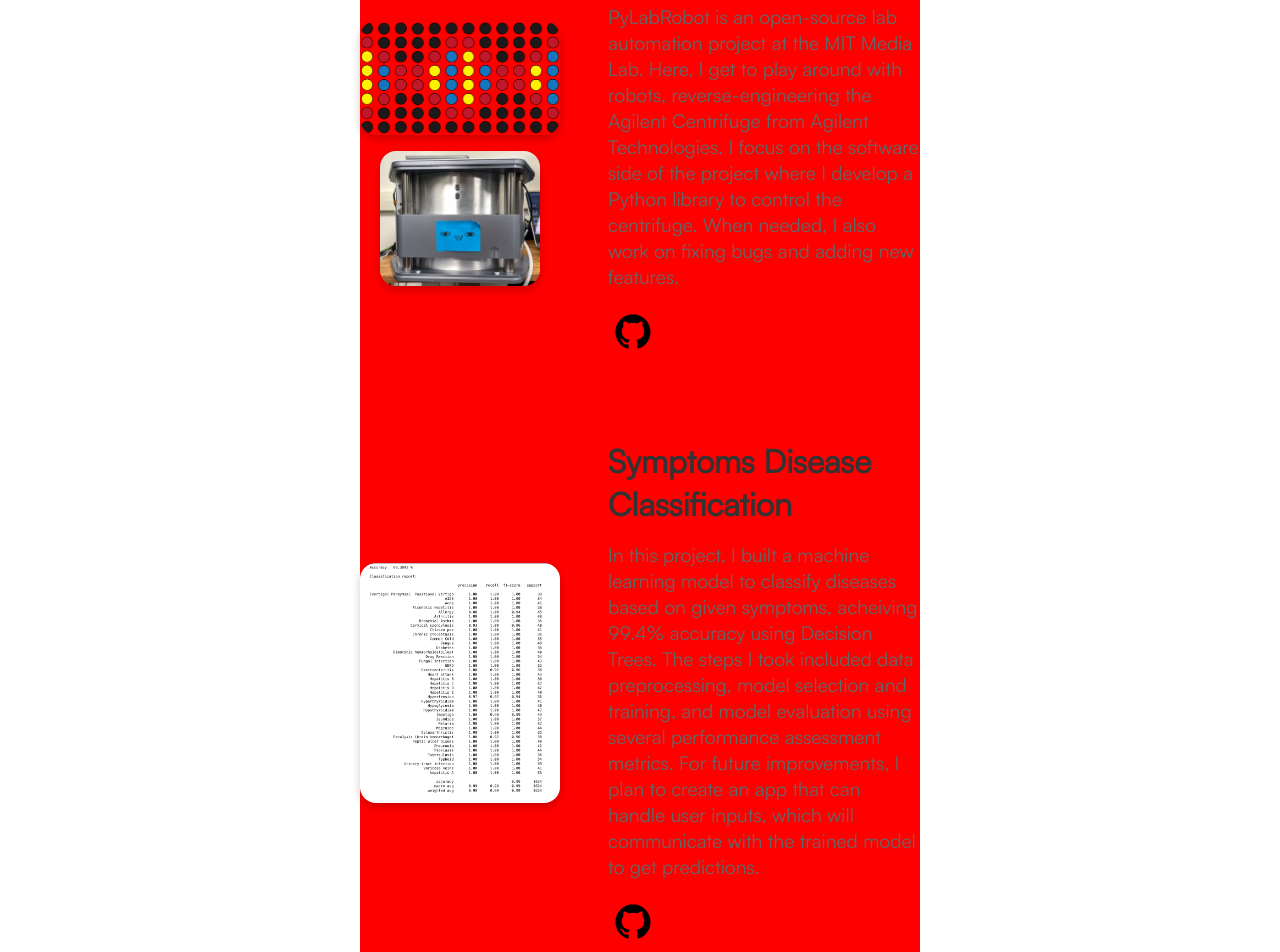
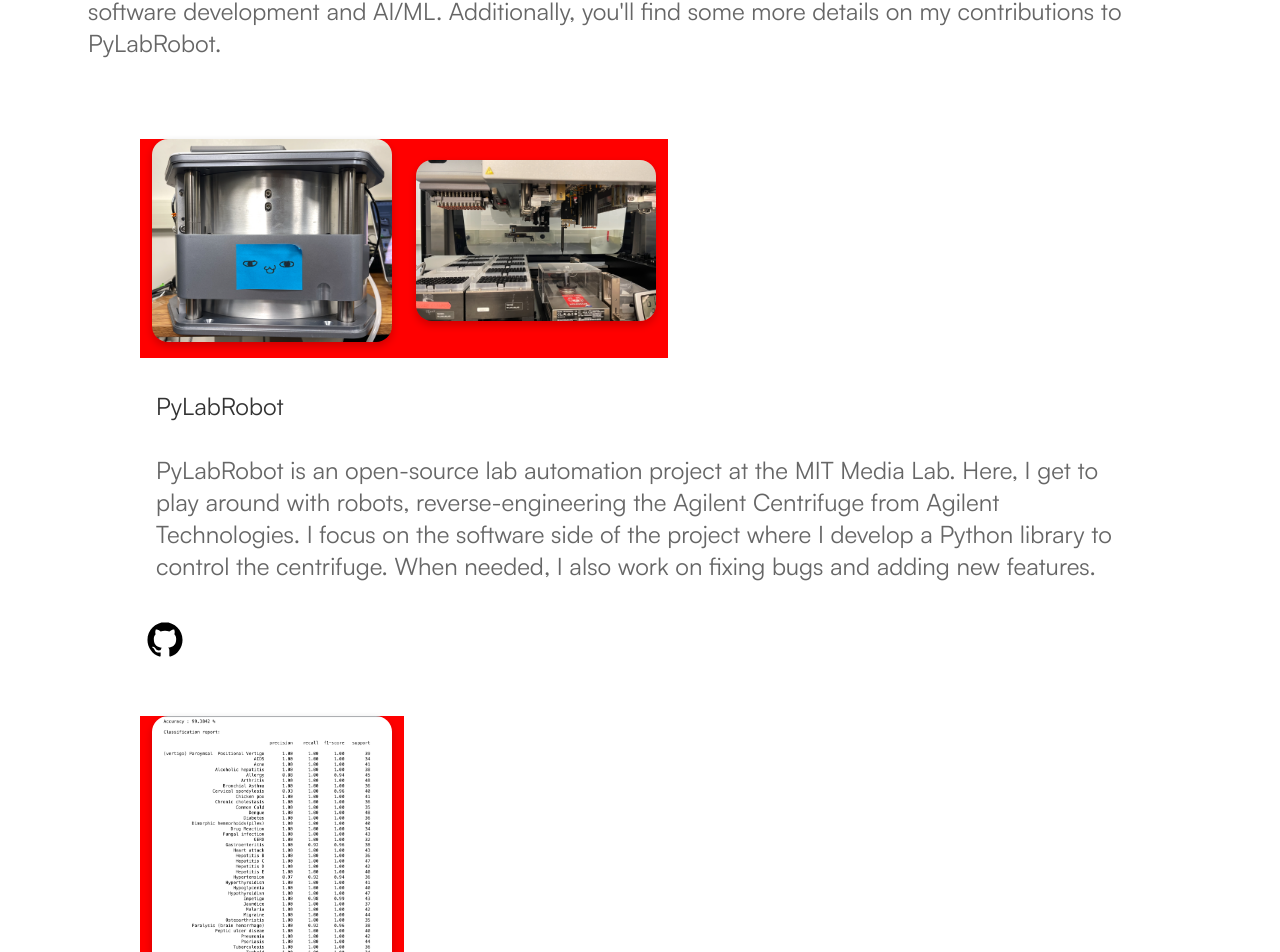
Before and after one commit to Ph1so/personal-website, a React (Create React App) app: page / in a window 1280 px wide. Shown: the part 1680-2632 px from the top of the page. Built offline with nearby package versions, Linux system fonts and the light colour scheme.

Commit message:
made everything responsive and imgaes go above project title

```diff
--- a/src/App.js
+++ b/src/App.js
@@ -3,10 +3,11 @@
 import About from "./components/About";
 import Projects from "./components/Projects";
 import Footer from "./components/Footer";
+import "./index.css"; // assuming you have a CSS file for styling
 
 const App = () => {
   return (
-    <div>
+    <div className="app-container">
       <Hello />
       <About />
       <Projects />
--- a/src/components/About.css
+++ b/src/components/About.css
@@ -1,31 +1,18 @@
 @import url("../fonts.css");
 
 .about-container {
-  position: absolute;
-  top: 100%;
-  left: 50%; /* Center horizontally */
-  transform: translate(-50%);
   display: flex;
   flex-direction: column;
   justify-content: center;
-  align-items: left;
+  align-items: center; /* Center horizontally */
   max-width: 70vmin; /* Limit width */
   width: 90%; /* Default width */
   height: auto; /* Allow height to adjust based on content */
-  background-color: red;
-}
-
-/* Optional: Add media query for smaller screens */
-@media screen and (max-width: 768px) {
-  .about-container {
-    width: 95%; /* Adjust width for smaller screens */
-  }
 }
 
 .about-title {
   font-family: "Satoshi", sans-serif;
   font-size: 3rem;
-  font-weight: bold;
   color: #333;
   text-align: left;
   margin-bottom: 1rem;
@@ -41,3 +28,19 @@
 .red {
   color: #a91d3a;
 }
+
+/* Responsive Styling */
+@media screen and (max-width: 768px) {
+  .about-container {
+    width: 100%; /* Full width for smaller screens */
+    padding: 0 20px; /* Add some horizontal padding */
+  }
+
+  .about-title {
+    font-size: 2.5rem; /* Decrease font size for smaller screens */
+  }
+
+  .about-description {
+    font-size: 1rem; /* Decrease font size for smaller screens */
+  }
+}
--- a/src/components/Footer.css
+++ b/src/components/Footer.css
@@ -1,6 +1,5 @@
 .footer {
-  position: absolute;
-  bottom: -200%; /* Position at the bottom of the viewport */
+  position: relative;
   left: 50%; /* Center horizontally */
   transform: translateX(-50%);
   display: flex;
@@ -11,9 +10,3 @@
   width: 90%; /* Default width */
   height: 20vmin;
 }
-
-@media screen and (max-width: 768px) {
-  .footer {
-    width: 95%; /* Adjust width for smaller screens */
-  }
-}
--- a/src/components/Hello.css
+++ b/src/components/Hello.css
@@ -1,13 +1,11 @@
+@import url("../fonts.css");
+
 .hello-container {
-  position: absolute;
-  top: 50%;
-  left: 50%;
-  transform: translate(-50%, -50%);
   display: flex;
   flex-direction: row;
   justify-content: center;
   align-items: center;
-  width: 90%;
+  width: 100%;
   max-width: 70vmin;
   padding: 1rem;
   box-sizing: border-box;
@@ -18,7 +16,7 @@
   flex-direction: column;
   justify-content: center;
   align-items: flex-start;
-  width: 60%;
+  width: 70%;
   margin-right: 2rem;
 }
 
@@ -30,7 +28,6 @@
 
 .type-animation {
   font-size: clamp(2rem, 5vw, 3.5rem); /* Responsive font size */
-  font-weight: bold;
   color: #333;
 }
 
@@ -43,7 +40,7 @@
 }
 
 .img {
-  width: 30vmin;
+  width: 25vmin;
   height: auto;
   border-radius: 4rem;
   box-shadow: 0 4px 8px rgba(0, 0, 0, 0.2);
--- a/src/components/Hello.js
+++ b/src/components/Hello.js
@@ -12,18 +12,20 @@
         <div className="hello">
           <TypeAnimation
             sequence={[
-              "Hello,         ",
+              "Helllo",
+              400,
+              "Hello,",
               200,
-              "Hello, I       ",
+              "Hello, I",
               400,
-              "Hello, I'm     ",
+              "Hello, I'm",
               700,
-              "Hello, I'm     ",
+              "Hello, I'm ",
               400,
               "Hello, I'm Phi.",
               2500,
-              "               ",
-              2000,
+              "",
+              1750,
             ]}
             speed={225}
             className="type-animation"
--- a/src/components/Projects.css
+++ b/src/components/Projects.css
@@ -1,28 +1,20 @@
+@import url("../fonts.css");
+
 .projects-container {
-  position: absolute;
-  top: 170%; /* Adjust this value as needed */
-  left: 50%; /* Center horizontally */
-  transform: translateX(-50%);
+  position: relative;
+  padding: 2rem;
   display: flex;
   flex-direction: column;
-  justify-content: center;
-  align-items: left;
-  max-width: 70vmin; /* Limit width */
-  width: 90%; /* Default width */
-  height: auto; /* Allow height to adjust based on content */
-  background-color: red;
-}
-
-@media screen and (max-width: 768px) {
-  .projects-container {
-    width: 95%; /* Adjust width for smaller screens */
-  }
+  align-items: center;
+  max-width: 1200px;
+  margin: 0 auto;
+  box-sizing: border-box;
+  /* background-color: red; */
 }
 
 .projects-title {
   font-family: "Satoshi", sans-serif;
-  font-size: 3rem;
-  font-weight: bold;
+  font-size: clamp(2rem, 4vw, 3rem);
   color: #333;
   text-align: left;
   margin-bottom: 1rem;
@@ -30,112 +22,84 @@
 
 .projects-description {
   font-family: "Satoshi", sans-serif;
-  font-size: 1.2rem;
+  font-size: clamp(1rem, 2.5vw, 1.5rem);
   color: #666;
   text-align: left;
   margin-bottom: 5rem;
+  padding: 0 1rem;
 }
 
-.project1 {
+.project {
+  display: flex;
+  flex-direction: column; /* Change to column */
+  align-items: center; /* Center horizontally */
+  margin-bottom: 3rem;
+  width: 100%;
+  max-width: 1000px;
+  box-sizing: border-box;
+}
+
+.project-images {
   display: flex;
   flex-direction: row;
-  justify-content: left;
+  justify-content: center;
   align-items: center;
-  margin-bottom: 5rem;
+  margin-bottom: 2rem; /* Adjust margin */
+  background-color: red;
 }
 
-.project1-images {
-  display: flex;
-  flex-direction: column;
-  justify-content: flex-start;
-  align-items: center;
-  height: 25vmin;
-  width: 40vmin;
-  margin-right: 3rem;
-}
-
-.project1-img1 {
-  transform: translateY(-4vmin); /* Move image up */
-  width: 25vmin;
+.project-img {
+  width: 100%;
+  max-width: 30vmin;
   height: auto;
   border-radius: 1rem;
   box-shadow: 0 4px 8px rgba(0, 0, 0, 0.2);
+  margin-bottom: 1rem;
+  margin-left: 2rem;
+  margin-right: 2rem;
 }
 
-.project1-img2 {
-  transform: translateY(-4vmin); /* Move image up */
-  width: 20vmin;
-  height: auto;
-  border-radius: 1rem;
-  box-shadow: 0 4px 8px rgba(0, 0, 0, 0.2);
-  margin-top: 2vmin; /* Margin between img1 and img2 */
+.project-content {
+  flex: 2;
+  display: flex;
+  flex-direction: column;
+  align-items: flex-start;
+  text-align: center; /* Center text */
 }
 
-.project1-title {
+.project-title {
   font-family: "Satoshi", sans-serif;
-  font-size: 2rem;
-  font-weight: bold;
+  font-size: clamp(1rem, 2.5vw, 1.5rem);
   color: #333;
+  text-align: center; /* Center text */
+  margin-bottom: 2rem;
+  padding: 0 1rem;
   text-align: left;
-  margin-bottom: 1rem;
 }
 
-.project1-description {
+.project-description {
   font-family: "Satoshi", sans-serif;
-  font-size: 1.2rem;
+  font-size: clamp(1rem, 2.5vw, 1.5rem);
   color: #666;
+  text-align: center; /* Center text */
+  margin-bottom: 2rem;
+  padding: 0 1rem;
   text-align: left;
-  margin-bottom: 1rem;
 }
 
-.project2 {
-  display: flex;
-  flex-direction: row;
-  justify-content: left;
-  align-items: center;
-  margin-bottom: 5rem;
+@media screen and (min-width: 768px) {
+  .project {
+    flex-direction: column; /* Change to row */
+    justify-content: center; /* Center horizontally */
+    align-items: flex-start; /* Align items to the top */
+  }
+
+  .project-images {
+    margin-right: 2rem; /* Adjust margin */
+  }
+
+  .project-img {
+    margin-left: 0.75rem;
+    margin-right: 0.75rem;
+  }
 }
-
-.project2-images {
-  display: flex;
-  flex-direction: column;
-  justify-content: flex-start;
-  align-items: center;
-  height: 25vmin;
-  width: 40vmin;
-  margin-right: 3rem;
-}
-
-.project2-img1 {
-  transform: translateY(-4vmin); /* Move image up */
-  width: 25vmin;
-  height: auto;
-  border-radius: 1rem;
-  box-shadow: 0 4px 8px rgba(0, 0, 0, 0.2);
-}
-
-.project2-img2 {
-  transform: translateY(-4vmin); /* Move image up */
-  width: 20vmin;
-  height: auto;
-  border-radius: 1rem;
-  box-shadow: 0 4px 8px rgba(0, 0, 0, 0.2);
-  margin-top: 2vmin; /* Margin between img1 and img2 */
-}
-
-.project2-title {
-  font-family: "Satoshi", sans-serif;
-  font-size: 2rem;
-  font-weight: bold;
-  color: #333;
-  text-align: left;
-  margin-bottom: 1rem;
-}
-
-.project2-description {
-  font-family: "Satoshi", sans-serif;
-  font-size: 1.2rem;
-  color: #666;
-  text-align: left;
-  margin-bottom: 1rem;
-}
--- a/src/components/Projects.js
+++ b/src/components/Projects.js
@@ -12,18 +12,14 @@
         Additionally, you'll find some more details on my contributions to
         PyLabRobot.
       </div>
-      <div className="project1">
-        <div className="project1-images">
-          <img src="./logo.png" alt="PyLabRobot" className="project1-img1" />
-          <img
-            src="./IMG_9959.jpg"
-            alt="centrifuge"
-            className="project1-img2"
-          />
+      <div className="project">
+        <div className="project-images">
+          <img src="./IMG_9959.jpg" alt="centrifuge" className="project-img" />
+          <img src="./IMG_9972.jpg" alt="lh" className="project-img" />
         </div>
-        <div className="project1-container">
-          <div className="project1-title">PyLabRobot</div>
-          <div className="project1-description">
+        <div className="project-content">
+          <div className="project-title">PyLabRobot</div>
+          <div className="project-description">
             PyLabRobot is an open-source lab automation project at the MIT Media
             Lab. Here, I get to play around with robots, reverse-engineering the
             Agilent Centrifuge from Agilent Technologies. I focus on the
@@ -40,19 +36,19 @@
           </a>
         </div>
       </div>
-      <div className="project2">
-        <div className="project2-images">
+      <div className="project">
+        <div className="project-images">
           <img
             src="./accuracy score.png"
             alt="accscore"
-            className="project2-img1"
+            className="project-img"
           />
         </div>
-        <div className="project2-container">
-          <div className="project2-title">Symptoms Disease Classification</div>
-          <div className="project2-description">
+        <div className="project-content">
+          <div className="project-title">Symptoms Disease Classification</div>
+          <div className="project-description">
             In this project, I built a machine learning model to classify
-            diseases based on given symptoms, acheiving 99.4% accuracy using
+            diseases based on given symptoms, achieving 99.4% accuracy using
             Decision Trees. The steps I took included data preprocessing, model
             selection and training, and model evaluation using several
             performance assessment metrics. For future improvements, I plan to
--- a/src/fonts.css
+++ b/src/fonts.css
@@ -1,12 +1,3 @@
-/* fonts.css */
-@font-face {
-  font-family: "Satoshi";
-  src: url("./fonts/Satoshi-Bold.woff2") format("woff2"),
-    url("./fonts/Satoshi-Bold.woff") format("woff");
-  /* font-weight: bold;
-  font-style: normal; */
-}
-
 @font-face {
   font-family: "Satoshi";
   src: url("./fonts/Satoshi-Regular.woff2") format("woff2"),
--- a/src/index.css
+++ b/src/index.css
@@ -0,0 +1,8 @@
+.app-container {
+  margin-top: 35vmin;
+  display: flex;
+  flex-direction: column;
+  justify-content: flex-start; /* Align items to the start of the container */
+  align-items: center; /* Center horizontally */
+  gap: 40vmin;
+}
```
Also changed, not shown: public/IMG_9972.jpg (added).
